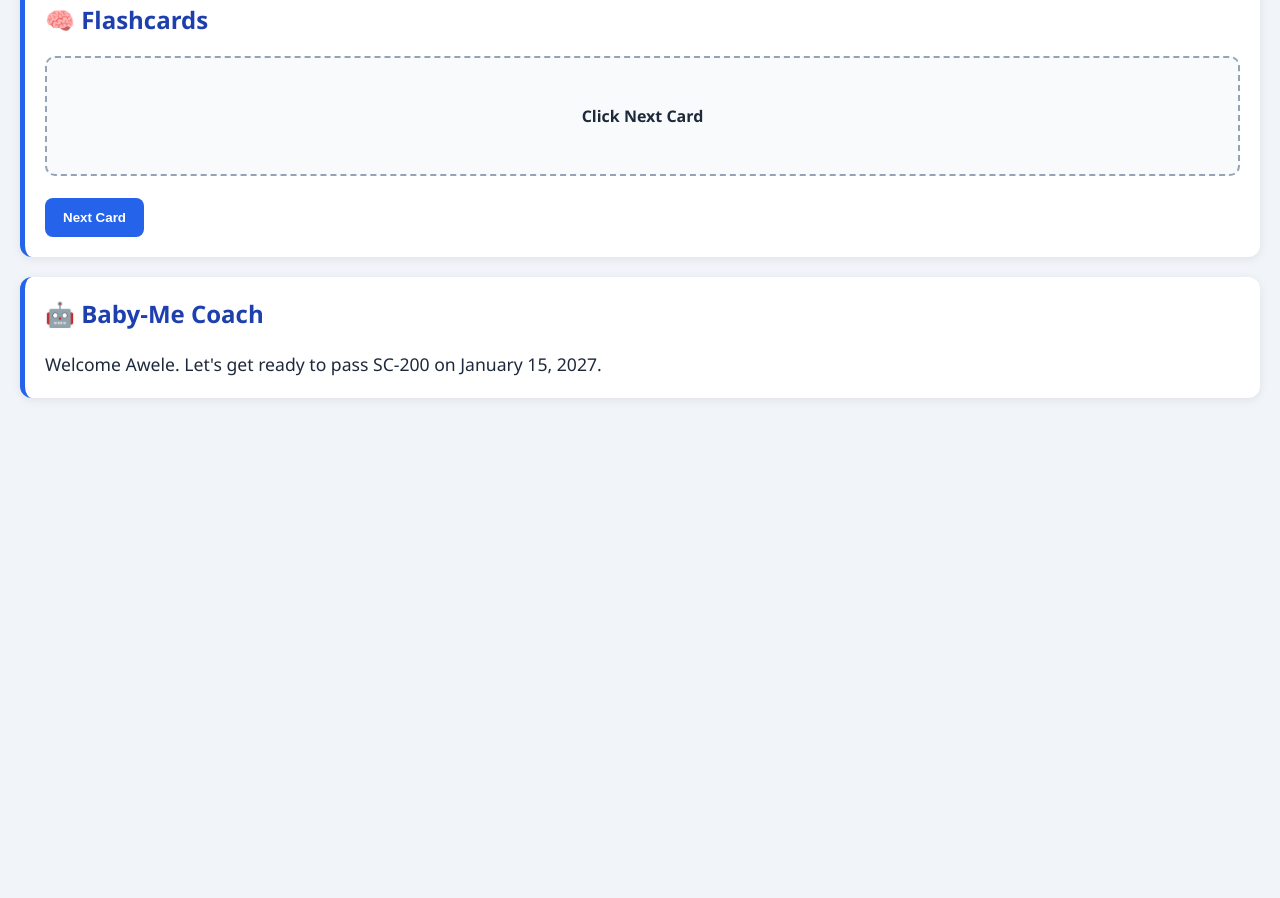
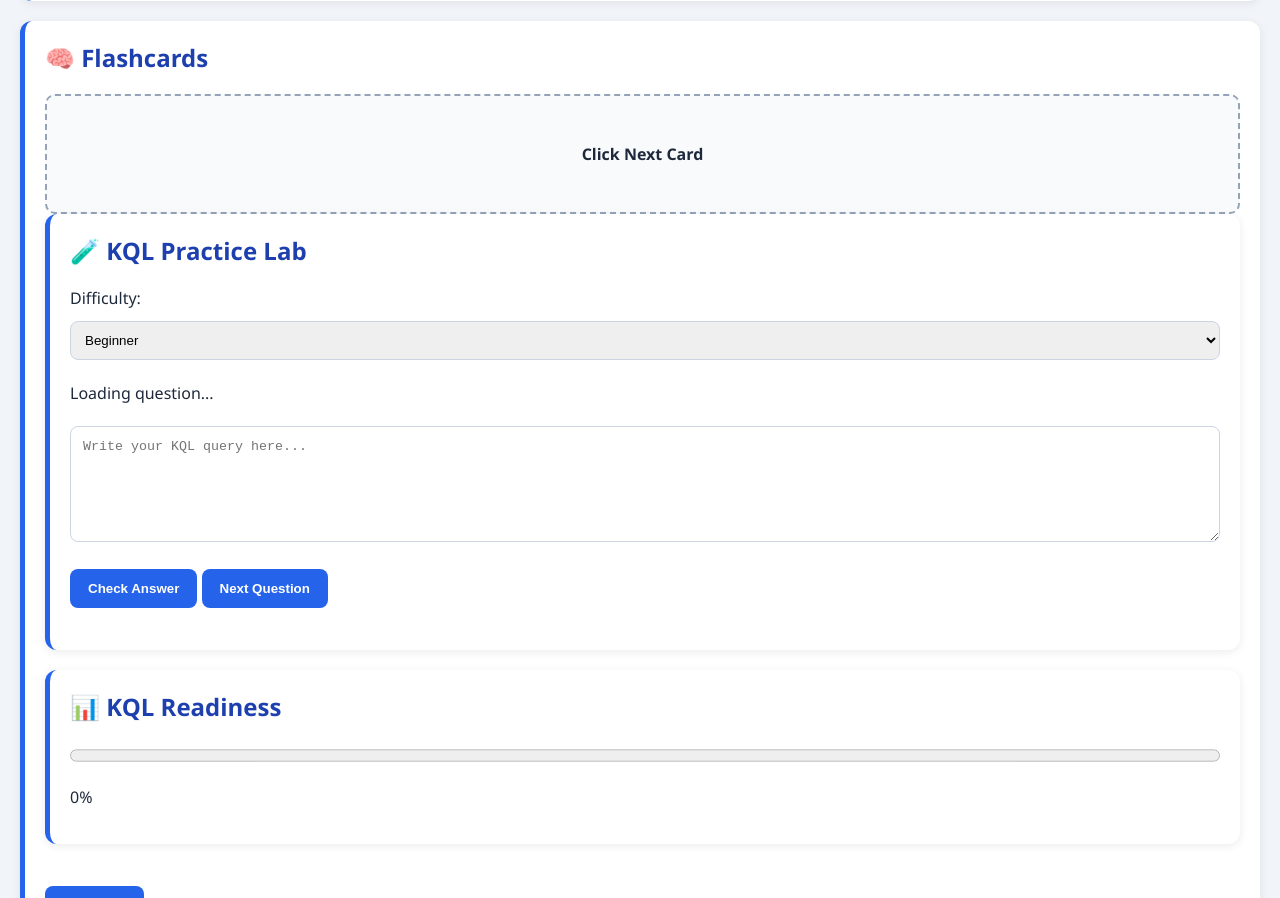
Before and after one commit to awezie/sc200-study-coach, a plain HTML site: page index.html in a window 1280 px wide. Shown: the part 2647-3545 px from the top of the page. Before the commit the page ends 3085 px from the top, so only its background shows below. Drawn offline with Linux system fonts and the light colour scheme.

Commit message:
Update index.html

```diff
--- a/index.html
+++ b/index.html
@@ -91,7 +91,17 @@
             0%
 
         </p>
+<p>
 
+KQL Accuracy:
+
+<span id="kqlAccuracy">
+
+0%
+
+</span>
+
+</p>
     </div>
 
     <!-- Daily Checklist -->
@@ -234,7 +244,84 @@
             Click Next Card
 
         </div>
+<!-- KQL Practice Lab -->
 
+<div class="card">
+
+    <h2>🧪 KQL Practice Lab</h2>
+
+    <label for="kqlDifficulty">
+        Difficulty:
+    </label>
+
+    <select id="kqlDifficulty">
+
+        <option value="beginner">
+            Beginner
+        </option>
+
+        <option value="intermediate">
+            Intermediate
+        </option>
+
+        <option value="advanced">
+            Advanced
+        </option>
+
+        <option value="exam">
+            Exam Mode
+        </option>
+
+    </select>
+
+    <br><br>
+
+    <div id="kqlQuestion">
+        Loading question...
+    </div>
+
+    <br>
+
+    <textarea
+        id="kqlAnswer"
+        rows="6"
+        placeholder="Write your KQL query here..."
+    ></textarea>
+
+    <br><br>
+
+    <button id="checkKql">
+        Check Answer
+    </button>
+
+    <button id="nextKql">
+        Next Question
+    </button>
+
+    <br><br>
+
+    <div id="kqlResult">
+
+    </div>
+
+</div>
+    <!-- KQL Readiness -->
+
+<div class="card">
+
+    <h2>📊 KQL Readiness</h2>
+
+    <progress
+        id="kqlProgress"
+        value="0"
+        max="100">
+    </progress>
+
+    <p id="kqlReadiness">
+        0%
+    </p>
+
+</div>
         <br>
 
         <button id="nextCard">
```
